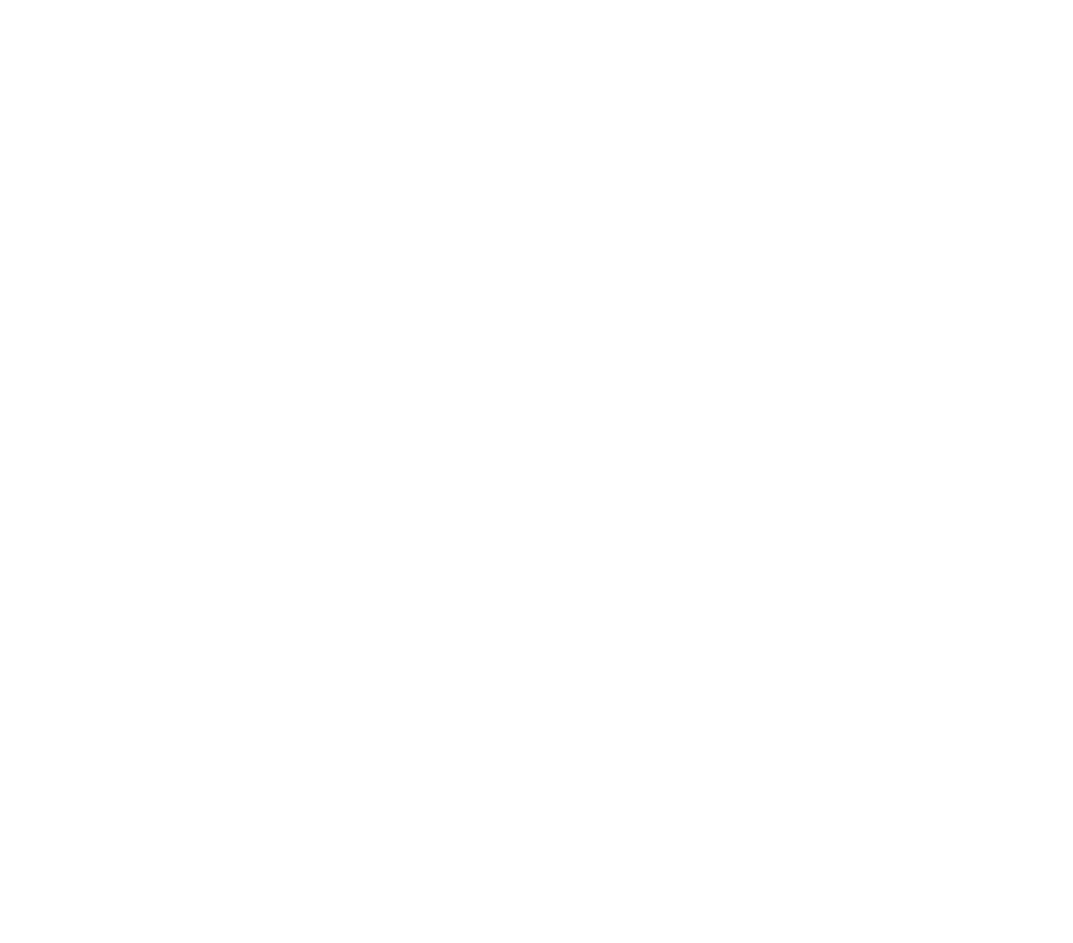
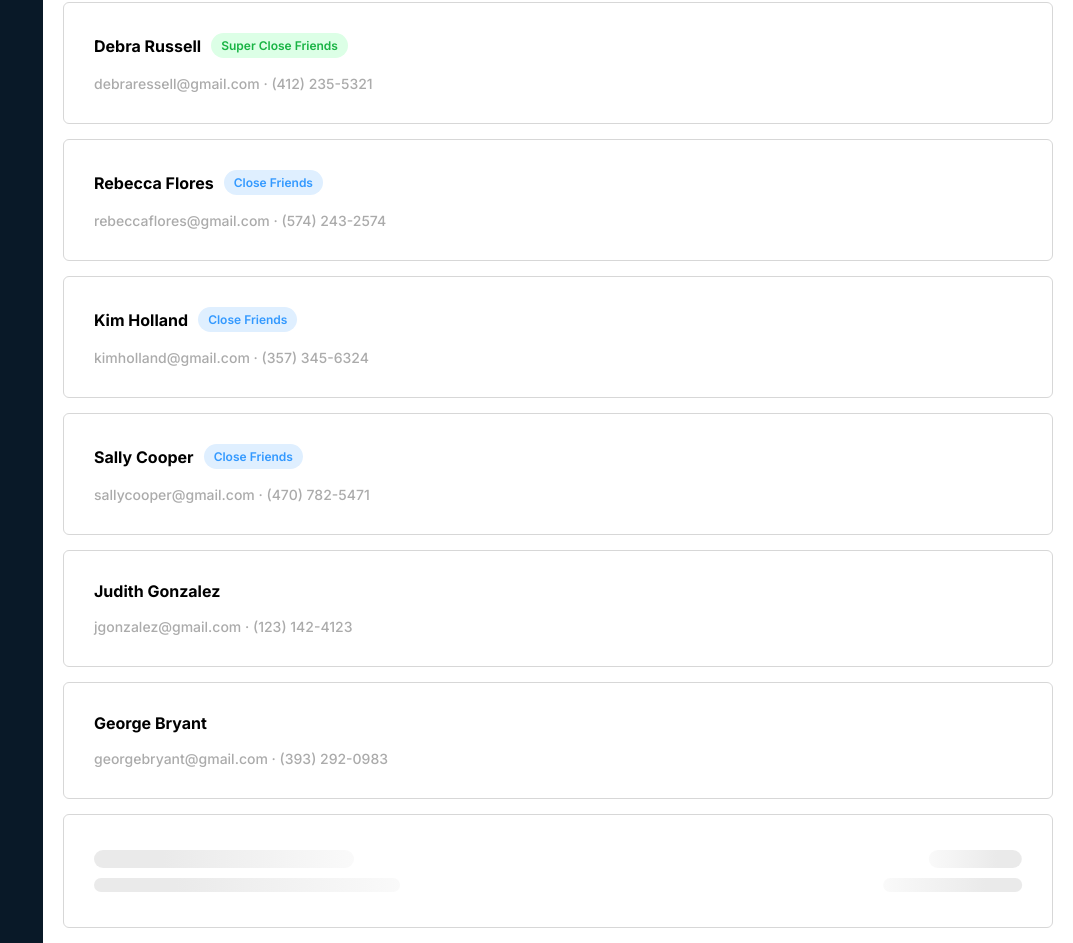
Before and after one commit to jpreston-alt/friends-challenge, a Next.js app: page /friends in a window 1280 px wide. Shown: the part 2093-3036 px from the top of the page, without its empty margins (207-1280 px from the left). Before the commit the page ends 1751 px from the top, so only its background shows below. Built offline with nearby package versions, Linux system fonts and the light colour scheme.

Commit message:
use intersection api to create infinite scroll

```diff
--- a/components/FriendsList/FriendsList.js
+++ b/components/FriendsList/FriendsList.js
@@ -2,9 +2,9 @@ import React from "react";
 import PropTypes from "prop-types";
 import { LoaderCard, FriendCard } from "@components";
 
-const FriendsList = ({ friends }) => {
+const FriendsList = ({ friends, pageSize }) => {
   if (friends.length === 0)
-    return Array.from(Array(10).keys()).map((el) => (
+    return Array.from(Array(pageSize).keys()).map((el) => (
       <LoaderCard key={`loader-card-${el}`} />
     ));
 
@@ -15,7 +15,7 @@ const FriendsList = ({ friends }) => {
 
 FriendsList.propTypes = {
   friends: PropTypes.arrayOf(
-    PropTypes.objectOf({
+    PropTypes.shape({
       id: PropTypes.string,
       name: PropTypes.string,
       email: PropTypes.string,
@@ -23,6 +23,7 @@ FriendsList.propTypes = {
       friendLevel: PropTypes.number,
     })
   ).isRequired,
+  pageSize: PropTypes.number.isRequired,
 };
 
 export default FriendsList;
--- /dev/null
+++ b/hooks/index.js
@@ -0,0 +1 @@
+export { default as useFriends } from "./useFriends";
--- /dev/null
+++ b/hooks/useFriends.js
@@ -0,0 +1,61 @@
+import { useState, useEffect, useRef } from "react";
+
+const pageSize = 10;
+
+const useFriends = () => {
+  const [filters, setFilters] = useState([]);
+  const [friends, setFriends] = useState([]);
+  const [currentPage, setCurrentPage] = useState(1);
+  const lastItemRef = useRef();
+
+  useEffect(() => {
+    const getFriends = async () => {
+      const res = await fetch(
+        `/api/friends?limit=${pageSize}&page=${currentPage}`
+      );
+      const resJson = await res.json();
+      setFriends((friends) => [...friends, ...resJson]);
+    };
+
+    getFriends();
+  }, [currentPage]);
+
+  useEffect(() => {
+    const options = {
+      root: null, // which el to check intersection with, if null it's viewport
+      rootMargin: "0px", // grows or shrinks root el's bounding box before calculating intersection
+      threshold: 1.0, //percent of target el visible to trigger callback
+    };
+
+    // callback fires when intersection occurs
+    const callback = () => setCurrentPage((currentPage) => currentPage + 1);
+
+    // create new observer
+    let observer = new IntersectionObserver(callback, options);
+
+    if (!lastItemRef.current) return;
+
+    // target element to be observed
+    observer.observe(lastItemRef.current);
+  }, [lastItemRef]);
+
+  const addFilters = (_filters) => setFilters(_filters);
+  const clearFilters = () => setFilters([]);
+  const disableClear = filters.length === 0;
+
+  let friendsFiltered = [...friends];
+  if (filters.length > 0)
+    friendsFiltered = friends.filter((f) => filters.includes(f.friendLevel));
+
+  return {
+    filters,
+    addFilters,
+    clearFilters,
+    disableClear,
+    friends: friendsFiltered,
+    pageSize,
+    lastItemRef,
+  };
+};
+
+export default useFriends;
--- a/pages/friends/friends.module.css
+++ b/pages/friends/friends.module.css
@@ -1,6 +1,7 @@
 .container {
   max-width: 1050px;
-  margin: var(--spacing_9) auto;
+  margin: var(--spacing_9) auto 0 auto;
   padding: var(--spacing_4);
+  padding-bottom: 0;
   box-sizing: border-box;
 }
--- a/pages/friends/index.js
+++ b/pages/friends/index.js
@@ -1,28 +1,17 @@
-import { useState, useEffect } from "react";
 import { FilterFormContainer, FriendsList, LoaderCard } from "@components";
+import { useFriends } from "@hooks";
 import styles from "./friends.module.css";
 
 const Friends = () => {
-  const [filters, setFilters] = useState([]);
-  const [friends, setFriends] = useState([]);
-
-  useEffect(() => {
-    const getFriends = async () => {
-      const res = await fetch("/api/friends");
-      const resJson = await res.json();
-      setFriends((friends) => [...friends, ...resJson]);
-    };
-
-    getFriends();
-  }, []);
-
-  const addFilters = (_filters) => setFilters(_filters);
-  const clearFilters = () => setFilters([]);
-  const disableClear = filters.length === 0;
-
-  let friendsFiltered = [...friends];
-  if (filters.length > 0)
-    friendsFiltered = friends.filter((f) => filters.includes(f.friendLevel));
+  const {
+    filters,
+    addFilters,
+    clearFilters,
+    disableClear,
+    friends,
+    pageSize,
+    lastItemRef,
+  } = useFriends();
 
   return (
     <div className={styles.container}>
@@ -32,8 +21,14 @@ const Friends = () => {
         disableClear={disableClear}
         filters={filters}
       />
-      <FriendsList friends={friendsFiltered} />
-      <LoaderCard />
+      <FriendsList friends={friends} pageSize={pageSize} />
+      {filters.length === 0 ? (
+        <div ref={lastItemRef}>
+          <LoaderCard />
+        </div>
+      ) : (
+        <></>
+      )}
     </div>
   );
 };
```
